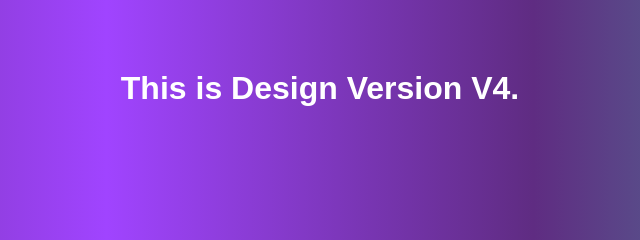
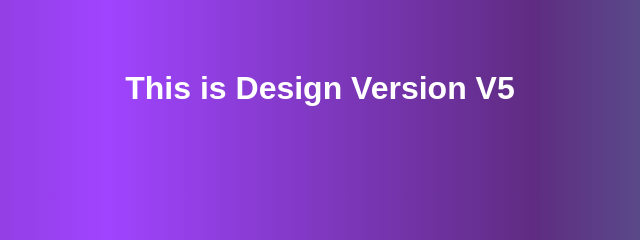
Before and after one commit to namanbagora29-nam/my_repo, a plain HTML site: page index.html in a window 1280 px wide. Shown: the part 312-552 px from the top of the page, 320-960 px from the left. Drawn offline with Linux system fonts and the light colour scheme.

Commit message:
Version V5

```diff
--- a/index.html
+++ b/index.html
@@ -9,6 +9,6 @@
 
 </head>
 <body>
-    <h1>This is Design Version V4.</h1>
+    <h1>This is Design Version V5</h1>
 </body>
 </html>
```
